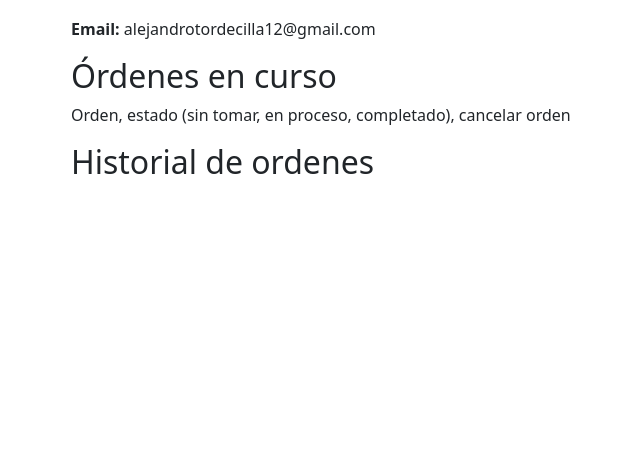
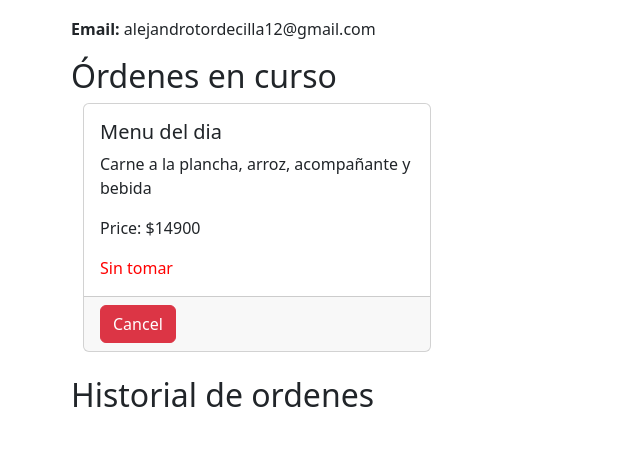
Before and after one commit to JoseTor101/bring-u, a Django app: page /profile in a window 1280 px wide. Shown: the part 345-800 px from the top of the page, without its empty margins (11-651 px from the left). Run offline with Django 4.2, Linux system fonts and the light colour scheme; a user stored in the database is signed in; data comes from the database, SQL or seed files in the repository; both versions use the stored data as it was after the commit; some libraries are stand-ins or nearby versions.

Commit message:
Place order module added

```diff
--- a/bring_u/templates/profile.html
+++ b/bring_u/templates/profile.html
@@ -9,7 +9,27 @@
         <p><strong>Tel:</strong> {{ user.tel }}</p>
         <p><strong>Email:</strong> {{ user.email }}</p>
         <h2>Órdenes en curso</h2>
-        <p>Orden, estado (sin tomar, en proceso, completado), cancelar orden</p>
+        <div class="container">
+          <div class="row">
+              {% for order in orders %}
+              <div class="col-md-4 mb-4">
+                  <div class="card">
+                      <div class="card-body">
+                          <h5 class="card-title">{{ order.name }}</h5>
+                          <p class="card-text">{{ order.desc }}</p>
+                          <p class="card-text">Price: ${{ order.price }}</p>
+                          <p class="card-text" style="color:red">{{ order.status }}</p>
+                      </div>
+                      <div class="card-footer">
+                          <button class="btn btn-danger btn-cancel">Cancel</button>
+                      </div>
+                  </div>
+              </div>
+              {% endfor %}
+          </div>
+      </div>
+
+
         <h2>Historial de ordenes</h2>
     </div>
 {% endblock %}
--- a/bring_u/views.py
+++ b/bring_u/views.py
@@ -36,14 +36,21 @@ def product(request, id_business):
 @login_required
 def profile(request):
     user = request.user
+    user_requests = Request.objects.filter(fk_id_user=2)
+    print("😀",user_requests)
+
+    for equest in user_requests:
+        print("Product Name:", equest.name)
+        print("Description:", equest.desc)
+        print("Price:",equest.price)
+
     context = {
-        'user': user
+        'user': user,
+        'orders': user_requests
     }
 
     if request.method == "POST":
         form_data = request.POST
-        print ("😎",user)
-        print ("😎",request.user.id_user)
         user_id = UserProfile.objects.get(id_user=user.id_user)
         business = Business.objects.get(name=form_data['business_name'])
         business_id = business.id_business
```
Also changed, not shown: db.sqlite3.
